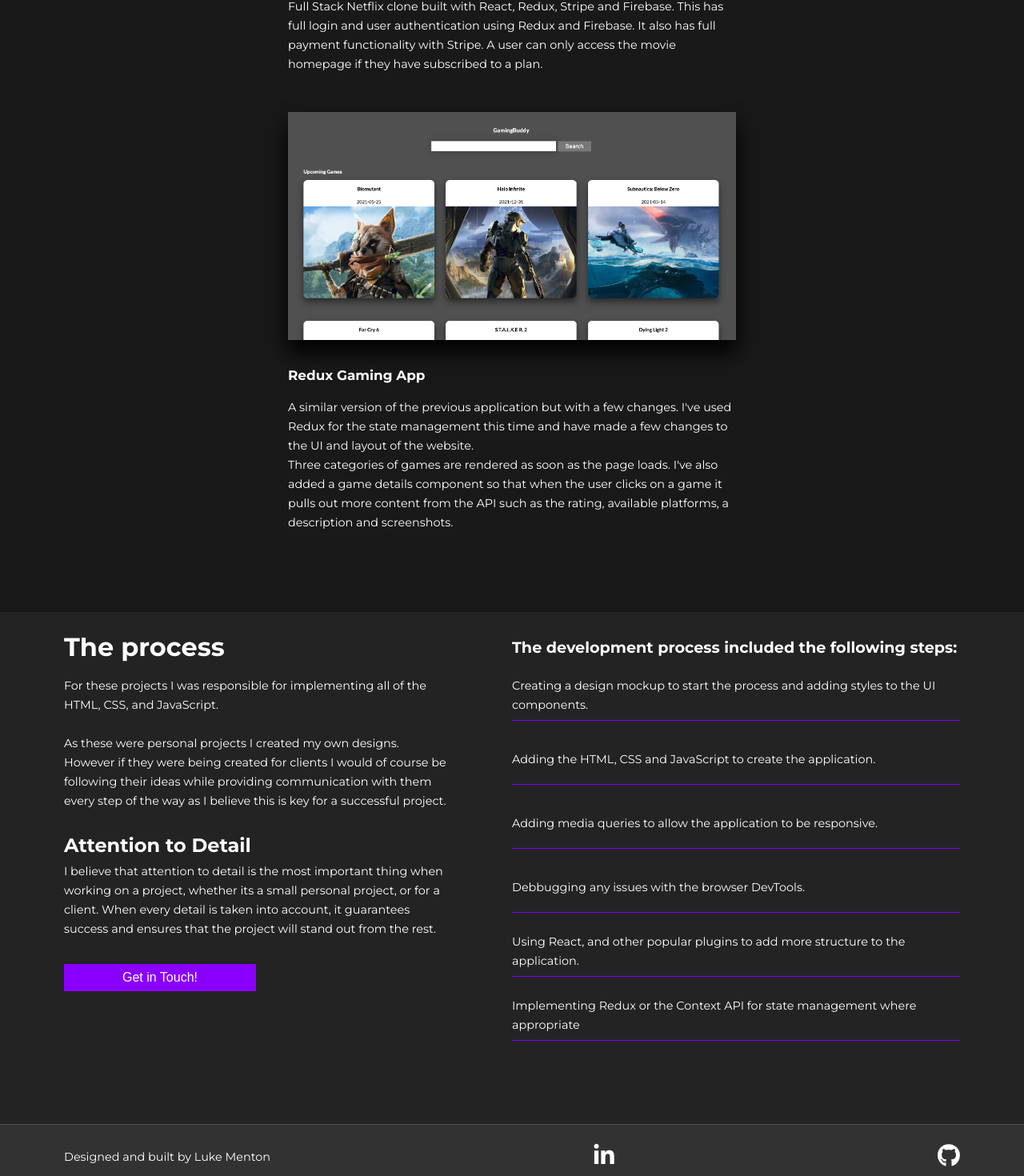
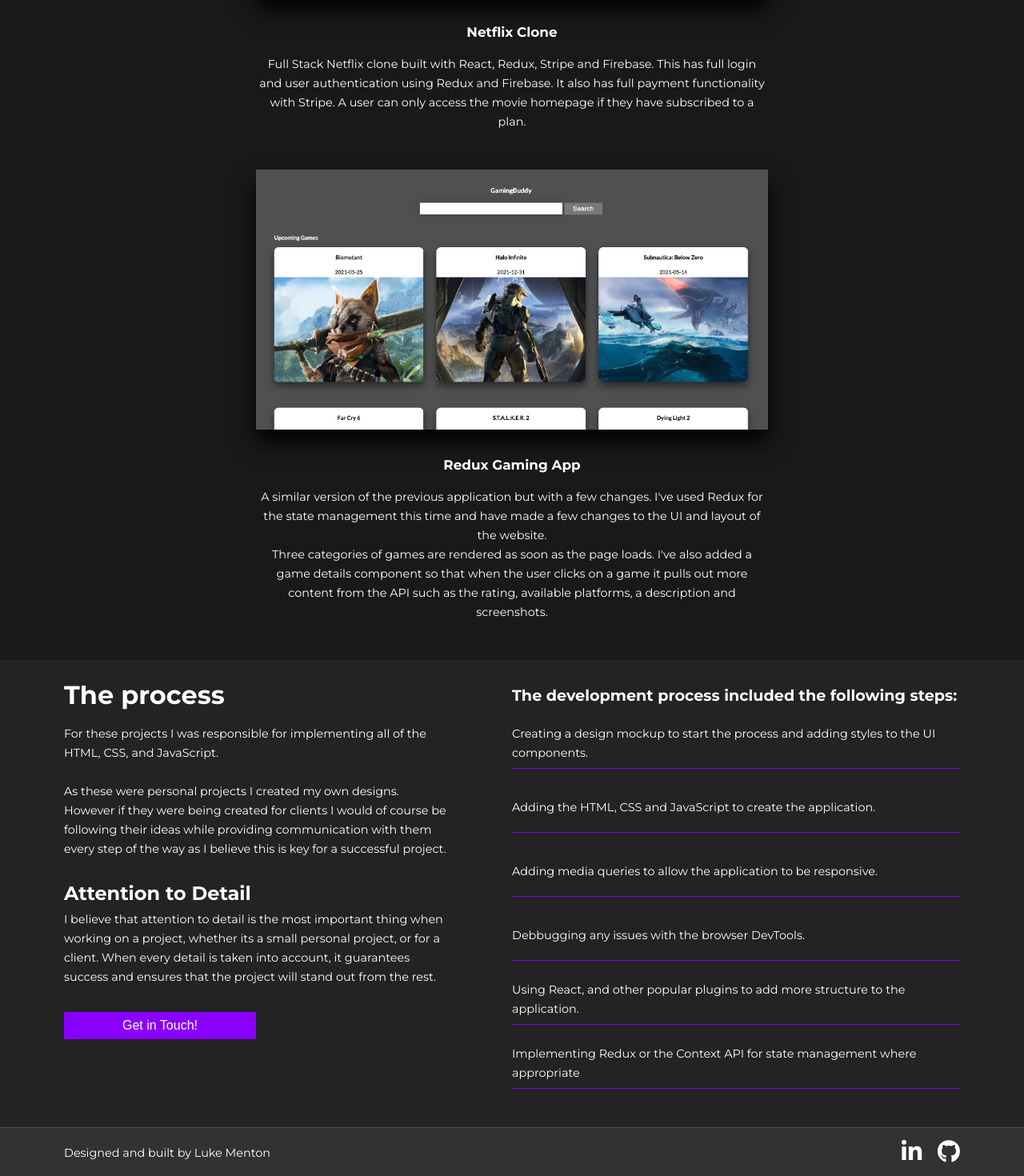
Before and after one commit to Lukementon/portfolio, a React (Create React App) app: page /projects in a window 1280 px wide. Shown: the part 1155-2625 px from the top of the page at 80% size. Built offline with nearby package versions, Linux system fonts and the light colour scheme.

Commit message:
more media queries

```diff
--- a/src/animations.js
+++ b/src/animations.js
@@ -104,7 +104,7 @@
 export const slider = {
   hidden: { x: "-130%", skew: "30deg" },
   show: {
-    x: "250%",
+    x: "300%",
     skew: "-60deg",
     transition: { ease: "easeOut", duration: 1 },
   },
--- a/src/components/AboutMe.js
+++ b/src/components/AboutMe.js
@@ -48,9 +48,8 @@
 };
 
 const Container = styled(motion.div)`
-  height: 90vh;
   width: 100%;
-  padding: 1rem 20rem 1rem 20rem;
+  padding: 10rem 20rem 10rem 20rem;
   display: flex;
   align-items: center;
   justify-content: space-between;
@@ -66,11 +65,16 @@
     padding: 1rem 5rem;
   }
   @media (max-width: 985px) {
-    padding: 1rem 1rem;
     flex-direction: column;
     align-items: center;
     justify-content: center;
     text-align: center;
+  }
+  @media (max-width: 560px) {
+    padding: 1rem 2rem;
+  }
+  @media (max-width: 560px) {
+    padding: 1rem 1rem;
   }
 
   .description {
@@ -139,12 +143,18 @@
     justify-content: center;
     overflow: hidden;
     @media (max-width: 985px) {
-      width: 100%;
+      width: 60%;
+    }
+    @media (max-width: 800px) {
+      width: 70%;
+    }
+    @media (max-width: 555px) {
+      width: 80%;
     }
 
     img {
-      width: 30rem;
-      height: 30rem;
+      width: 25rem;
+      height: 25rem;
       object-fit: cover;
     }
   }
--- a/src/components/Contact.js
+++ b/src/components/Contact.js
@@ -45,7 +45,6 @@
 };
 
 const Container = styled(motion.div)`
-  height: 80vh;
   display: flex;
   align-items: center;
   justify-content: flex-start;
--- a/src/components/Footer.js
+++ b/src/components/Footer.js
@@ -6,6 +6,7 @@
     <StyledFooter>
       <ul>
         <li>Designed and built by Luke Menton</li>
+        <div className="icons">
           <li>
             <a href="https://www.linkedin.com/in/luke-menton-009748211/">
               <i className="fab fa-linkedin-in fa-2x"></i>
@@ -16,14 +17,14 @@
               <i className="fab fa-github fa-2x"></i>
             </a>
           </li>
+        </div>
       </ul>
     </StyledFooter>
   );
 };
 
 const StyledFooter = styled.div`
-  height: 10vh;
-  padding: 0rem 20rem;
+  padding: 1rem 20rem;
   background: rgb(50, 50, 50);
   color: white;
   display: flex;
@@ -44,6 +45,13 @@
     align-items: center;
     justify-content: space-between;
     list-style: none;
+    @media (max-width: 455px) {
+      display: flex;
+      flex-direction: column;
+      align-items: center;
+      justify-content: center;
+      text-align: center;
+    }
   }
   li {
     a {
@@ -53,8 +61,17 @@
       font-size: 90%;
     }
   }
+  .icons {
+    display: flex;
+    align-items: center;
+    justify-content: center;
+    @media (max-width: 455px) {
+      margin-top: 1rem;
+    }
+  }
   i {
     cursor: pointer;
+    margin-left: 20px;
   }
 `;
 
--- a/src/components/Goals.js
+++ b/src/components/Goals.js
@@ -32,10 +32,10 @@
         <h3>Some of the technolgies I plan on learning soon:</h3>
       </Title>
       <StyledGoals
-        variants={scrollRevealTwo}
-        ref={element}
-        initial="hidden"
-        animate={controls}
+      // variants={scrollRevealTwo}
+      // ref={element}
+      // initial="hidden"
+      // animate={controls}
       >
         <StyledGoal>
           <img src={node} alt="node js logo" />
@@ -58,25 +58,23 @@
 };
 
 const Container = styled(motion.div)`
-  height: 60vh;
-  padding: 3rem 20rem 0rem 20rem;
+  padding: 5rem 20rem 5rem 20rem;
   display: flex;
   flex-direction: column;
   line-height: 1.5rem;
   background: rgb(25, 25, 25);
   color: white;
   @media (max-width: 1640px) {
-    padding: 1rem 10rem;
+    padding: 5rem 10rem;
   }
   @media (max-width: 1335px) {
     font-size: 90%;
   }
   @media (max-width: 1315px) {
-    padding: 1rem 5rem;
+    padding: 5rem 5rem;
   }
   @media (max-width: 985px) {
-    padding: 1rem 1rem;
-    height: 70vh;
+    padding: 5rem 1rem;
   }
   h1 {
     font-size: 3rem;
@@ -106,7 +104,7 @@
 `;
 
 const StyledGoals = styled(motion.div)`
-  padding-top: 1rem;
+  padding-top: 3rem;
   width: 100%;
   display: flex;
   flex-wrap: wrap;
--- a/src/components/ProjectDescription.js
+++ b/src/components/ProjectDescription.js
@@ -12,10 +12,10 @@
       <StyledProjectDescription>
         <motion.div
           className="description-title"
-          variants={scrollRevealThree}
-          ref={element}
-          initial="hidden"
-          animate={controls}
+          // variants={scrollRevealThree}
+          // ref={element}
+          // initial="hidden"
+          // animate={controls}
         >
           <h3>The process</h3>
           <p>
@@ -42,10 +42,10 @@
         </motion.div>
         <motion.div
           className="list"
-          variants={scrollRevealThree}
-          ref={element}
-          initial="hidden"
-          animate={controls}
+          // variants={scrollRevealThree}
+          // ref={element}
+          // initial="hidden"
+          // animate={controls}
         >
           <h4>The development process included the following steps:</h4>
 
@@ -78,7 +78,6 @@
 
 const StyledProjectDescription = styled(motion.div)`
   overflow: hidden;
-  height: 80vh;
   width: 100%;
   display: flex;
   align-items: flex-start;
@@ -96,8 +95,11 @@
     padding: 1rem 1rem;
     text-align: center;
   }
-  @media (max-width: 780px) {
-    height: 95vh;
+  @media (max-width: 960px) {
+    flex-direction: column;
+    align-items: center;
+    justify-content: center;
+    padding: 5rem 0rem;
   }
 
   color: white;
@@ -106,6 +108,10 @@
     width: 50%;
     padding: 0rem 5rem 0rem 0rem;
     line-height: 1.5rem;
+    @media (max-width: 960px) {
+      width: 90%;
+      padding: 0rem;
+    }
     @media (max-width: 780px) {
       padding: 0rem 1rem 0rem 0rem;
     }
@@ -132,6 +138,9 @@
         margin-top: 1rem;
         padding: 0.5rem 1rem;
       }
+      @media (max-width: 960px) {
+        margin-bottom: 2rem;
+      }
       :hover {
         transform: scale(0.98);
       }
@@ -157,6 +166,14 @@
       margin-bottom: 1rem;
       border-bottom: 1px solid #8900ff;
     }
+    @media (max-width: 960px) {
+      width: 90%;
+    }
+    @media (max-width: 375px) {
+      li {
+        border-bottom: 0;
+      }
+    }
   }
 `;
 
--- a/src/components/Projects.js
+++ b/src/components/Projects.js
@@ -91,32 +91,27 @@
 
 const Container = styled(motion.div)`
   overflow: hidden;
-  height: 150vh;
   width: 100%;
   display: flex;
   flex-direction: column;
   align-items: flex-start;
   justify-content: flex-start;
-  padding: 3rem 20rem 0rem 20rem;
+  padding: 5rem 20rem 5rem 20rem;
   background: rgb(30, 30, 30);
   color: white;
   @media (max-width: 1640px) {
-    padding: 1rem 10rem;
+    padding: 5rem 10rem;
   }
 
   @media (max-width: 1335px) {
-    padding: 2rem 5rem;
+    padding: 5rem 5rem;
+    font-size: 90%;
+  }
+  @media (max-width: 1315px) {
+    padding: 3rem 0rem;
     font-size: 90%;
   }
 
-  @media (max-width: 1315px) {
-    align-items: center;
-    padding: 1rem 5rem;
-    height: 230vh;
-  }
-  @media (max-width: 985px) {
-    padding: 1rem 1rem;
-  }
   @media (max-width: 780px) {
     align-items: center;
     justify-content: flex-start;
@@ -125,6 +120,9 @@
   h1 {
     font-size: 3rem;
     padding: 1rem 0rem 1rem 0rem;
+    @media (max-width: 1315px) {
+      align-self: center;
+    }
   }
   span {
     background: -webkit-linear-gradient(180deg, #9100c6, #8900ff);
@@ -147,6 +145,7 @@
   @media (max-width: 1315px) {
     flex-direction: column;
     justify-content: flex-start;
+    text-align: center;
   }
 `;
 
@@ -160,7 +159,21 @@
   line-height: 1.5rem;
   margin-left: 2rem;
   @media (max-width: 1315px) {
+    width: 50%;
+    align-items: center;
     margin: 2rem 0rem 0rem 0rem;
+  }
+  @media (max-width: 1100px) {
+    width: 70%;
+  }
+  @media (max-width: 1100px) {
+    width: 70%;
+  }
+  @media (max-width: 600px) {
+    width: 80%;
+  }
+  @media (max-width: 400px) {
+    width: 90%;
   }
   h3 {
     padding-bottom: 1rem;
@@ -175,8 +188,21 @@
   align-items: center;
   justify-content: center;
   margin-top: 3rem;
+  @media (max-width: 1315px) {
+    width: 50%;
+  }
+  @media (max-width: 1100px) {
+    width: 70%;
+  }
+
   @media (max-width: 780px) {
     padding: 0rem;
+  }
+  @media (max-width: 600px) {
+    width: 80%;
+  }
+  @media (max-width: 400px) {
+    width: 90%;
   }
 
   img {
--- a/src/components/Skills.js
+++ b/src/components/Skills.js
@@ -18,10 +18,10 @@
         My <span>Skills</span>{" "}
       </h1>
       <StyledSkills
-        variants={scrollReveal}
-        ref={element}
-        initial="hidden"
-        animate={controls}
+      // variants={scrollReveal}
+      // ref={element}
+      // initial="hidden"
+      // animate={controls}
       >
         <Skill>
           <img src={html} alt="sass logo" />
@@ -49,8 +49,8 @@
 
 const Container = styled(motion.div)`
   overflow: hidden;
-  height: 40vh;
-  padding: 3rem 20rem 0rem 20rem;
+
+  padding: 5rem 20rem 5rem 20rem;
   display: flex;
   flex-direction: column;
   align-items: flex-start;
@@ -58,16 +58,16 @@
   background: rgb(30, 30, 30);
   color: white;
   @media (max-width: 1640px) {
-    padding: 1rem 10rem;
+    padding: 5rem 10rem;
   }
   @media (max-width: 1335px) {
     font-size: 90%;
   }
   @media (max-width: 1315px) {
-    padding: 1rem 5rem;
+    padding: 5rem 5rem;
   }
   @media (max-width: 985px) {
-    padding: 1rem 1rem;
+    padding: 5rem 1rem;
   }
   h1 {
     font-size: 3rem;
```
Lines whose indentation alone changed are shown as unchanged.
